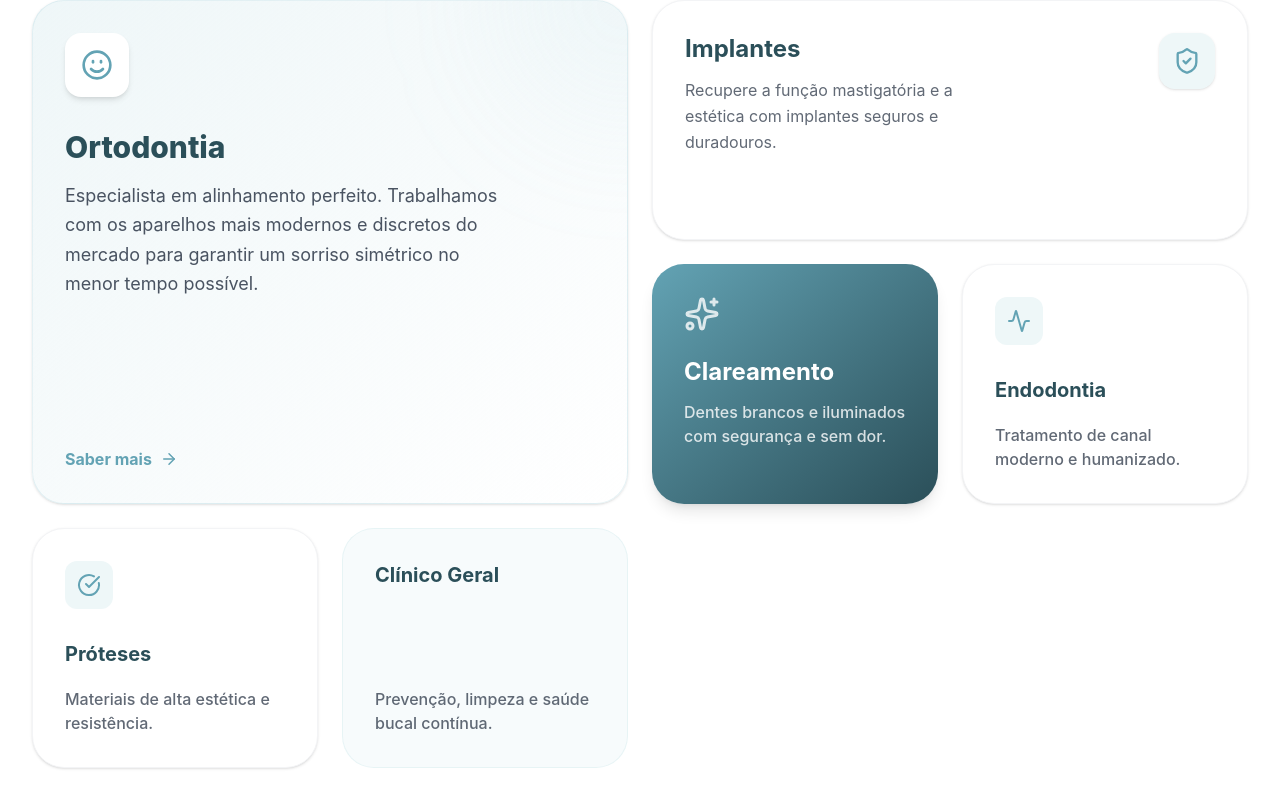
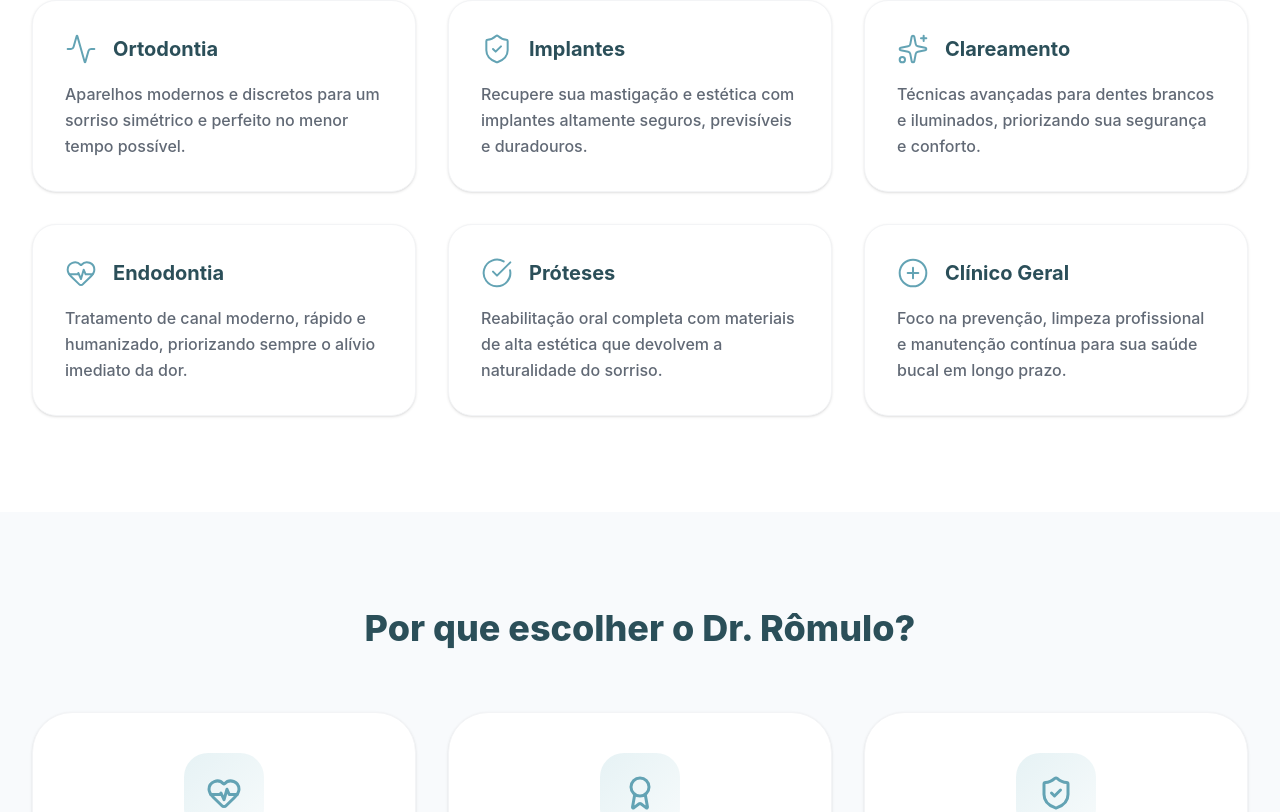
Before and after one commit to autonomousia25-hue/13-app-dr-romulo-costa, a React (Vite) app: page / in a window 1280 px wide. Shown: the part 1193-2005 px from the top of the page. Built offline with nearby package versions, Linux system fonts and the light colour scheme.

Commit message:
style: uniform 3x2 grid for treatments with inline professional icons

```diff
--- a/src/App.jsx
+++ b/src/App.jsx
@@ -1,5 +1,5 @@
 import React from 'react';
-import { Phone, ShieldCheck, HeartPulse, Smile, ChevronRight, CheckCircle, Clock, MapPin, ArrowRight, Sparkles, Activity } from 'lucide-react';
+import { Phone, ShieldCheck, HeartPulse, ChevronRight, CheckCircle, Clock, MapPin, ArrowRight, Sparkles, Activity, PlusCircle, Award } from 'lucide-react';
 import { motion } from 'framer-motion';
 
 const InstagramIcon = ({ size = 24 }) => (
@@ -112,7 +112,7 @@ function App() {
               className="max-w-2xl"
             >
               <motion.div variants={fadeUp} className="inline-flex items-center gap-2 px-5 py-2.5 rounded-full bg-white/80 backdrop-blur-sm shadow-md text-primaryDark font-semibold text-sm mb-8 border border-primaryLight/50">
-                <Smile size={18} className="text-primary" /> Especialista em Ortodontia
+                <Award size={18} className="text-primary" /> Especialista em Ortodontia
               </motion.div>
 
               <motion.h1 variants={fadeUp} className="text-4xl md:text-5xl lg:text-6xl font-extrabold text-primaryDark leading-[1.1] mb-6">
@@ -193,70 +193,26 @@ function App() {
             whileInView="visible"
             viewport={{ once: true, margin: "-100px" }}
             variants={staggerContainer}
-            className="grid grid-cols-1 md:grid-cols-3 lg:grid-cols-4 gap-6 auto-rows-[240px]"
+            className="grid grid-cols-1 md:grid-cols-2 lg:grid-cols-3 gap-8"
           >
-            {/* Item 1 - Ortodontia */}
-            <motion.div variants={fadeUp} whileHover={{ y: -5 }} className="md:col-span-2 md:row-span-2 rounded-[2rem] bg-gradient-to-br from-primaryLight/20 to-white p-8 border border-primaryLight/30 flex flex-col justify-between shadow-sm hover:shadow-xl transition-all group overflow-hidden relative">
-              <div className="absolute top-0 right-0 w-64 h-64 bg-primaryLight/10 rounded-full blur-3xl transform translate-x-1/2 -translate-y-1/2 group-hover:bg-primaryLight/20 transition-colors"></div>
-              <div className="relative z-10">
-                <div className="w-16 h-16 bg-white rounded-2xl flex items-center justify-center shadow-md mb-8 group-hover:scale-110 transition-transform duration-500">
-                  <Smile size={32} className="text-primary" />
+            {[
+              { icon: Activity, title: "Ortodontia", desc: "Aparelhos modernos e discretos para um sorriso simétrico e perfeito no menor tempo possível." },
+              { icon: ShieldCheck, title: "Implantes", desc: "Recupere sua mastigação e estética com implantes altamente seguros, previsíveis e duradouros." },
+              { icon: Sparkles, title: "Clareamento", desc: "Técnicas avançadas para dentes brancos e iluminados, priorizando sua segurança e conforto." },
+              { icon: HeartPulse, title: "Endodontia", desc: "Tratamento de canal moderno, rápido e humanizado, priorizando sempre o alívio imediato da dor." },
+              { icon: CheckCircle, title: "Próteses", desc: "Reabilitação oral completa com materiais de alta estética que devolvem a naturalidade do sorriso." },
+              { icon: PlusCircle, title: "Clínico Geral", desc: "Foco na prevenção, limpeza profissional e manutenção contínua para sua saúde bucal em longo prazo." }
+            ].map((item, i) => (
+              <motion.div key={i} variants={fadeUp} whileHover={{ y: -5 }} className="bg-white p-8 rounded-[1.5rem] shadow-sm border border-gray-100 hover:shadow-xl hover:border-primary/30 transition-all group flex flex-col justify-start">
+                <div className="flex items-center gap-4 mb-4">
+                  <div className="text-primary group-hover:scale-110 transition-transform duration-300">
+                    <item.icon size={32} strokeWidth={1.5} />
+                  </div>
+                  <h3 className="text-xl font-bold text-primaryDark">{item.title}</h3>
                 </div>
-                <h3 className="text-3xl font-extrabold text-primaryDark mb-4">Ortodontia</h3>
-                <p className="text-textPrimary/80 leading-relaxed max-w-md text-lg">Especialista em alinhamento perfeito. Trabalhamos com os aparelhos mais modernos e discretos do mercado para garantir um sorriso simétrico no menor tempo possível.</p>
-              </div>
-              <a href="https://api.whatsapp.com/send?phone=5512974071990" target="_blank" rel="noreferrer" className="relative z-10 inline-flex items-center gap-2 text-primary font-bold mt-4 hover:text-primaryDark transition-colors group/btn">
-                Saber mais <ArrowRight size={18} className="group-hover/btn:translate-x-1 transition-transform" />
-              </a>
-            </motion.div>
-
-            {/* Item 2 - Implantes */}
-            <motion.div variants={fadeUp} whileHover={{ y: -5 }} className="md:col-span-2 rounded-[2rem] bg-white shadow-sm p-8 border border-gray-100 flex flex-col justify-between hover:border-primary/30 hover:shadow-xl transition-all group relative overflow-hidden">
-              <div className="absolute inset-0 bg-gradient-to-r from-transparent to-primaryLight/5 opacity-0 group-hover:opacity-100 transition-opacity"></div>
-              <div className="flex justify-between items-start relative z-10">
-                <div>
-                  <h3 className="text-2xl font-bold text-primaryDark mb-3">Implantes</h3>
-                  <p className="text-textPrimary/70 leading-relaxed max-w-xs">Recupere a função mastigatória e a estética com implantes seguros e duradouros.</p>
-                </div>
-                <div className="w-14 h-14 bg-primaryLight/20 rounded-2xl flex items-center justify-center text-primary group-hover:bg-primary group-hover:text-white transition-colors duration-500 shadow-sm">
-                  <ShieldCheck size={28} />
-                </div>
-              </div>
-            </motion.div>
-
-            {/* Item 3 - Clareamento */}
-            <motion.div variants={fadeUp} whileHover={{ y: -5 }} className="rounded-[2rem] bg-gradient-to-br from-primary to-primaryDark text-white p-8 flex flex-col justify-between shadow-lg hover:shadow-primary/30 transition-all group relative overflow-hidden">
-              <div className="absolute inset-0 bg-white/10 opacity-0 group-hover:opacity-100 transition-opacity"></div>
-              <div className="relative z-10">
-                <Sparkles size={36} className="mb-6 opacity-80 group-hover:opacity-100 group-hover:scale-110 transition-transform" />
-                <h3 className="text-2xl font-bold mb-3">Clareamento</h3>
-                <p className="text-white/80 font-medium">Dentes brancos e iluminados com segurança e sem dor.</p>
-              </div>
-            </motion.div>
-
-            {/* Item 4 - Endodontia */}
-            <motion.div variants={fadeUp} whileHover={{ y: -5 }} className="rounded-[2rem] bg-white shadow-sm p-8 border border-gray-100 flex flex-col justify-between hover:border-primary/30 hover:shadow-xl transition-all group">
-               <div className="w-12 h-12 bg-primaryLight/20 rounded-xl flex items-center justify-center text-primary mb-5 group-hover:-rotate-12 transition-transform duration-300">
-                  <Activity size={24} />
-                </div>
-              <h3 className="text-xl font-bold text-primaryDark mb-2">Endodontia</h3>
-              <p className="text-textPrimary/70 font-medium">Tratamento de canal moderno e humanizado.</p>
-            </motion.div>
-
-             {/* Item 5 - Próteses */}
-             <motion.div variants={fadeUp} whileHover={{ y: -5 }} className="rounded-[2rem] bg-white shadow-sm p-8 border border-gray-100 flex flex-col justify-between hover:border-primary/30 hover:shadow-xl transition-all group">
-               <div className="w-12 h-12 bg-primaryLight/20 rounded-xl flex items-center justify-center text-primary mb-5 group-hover:rotate-12 transition-transform duration-300">
-                  <CheckCircle size={24} />
-                </div>
-              <h3 className="text-xl font-bold text-primaryDark mb-2">Próteses</h3>
-              <p className="text-textPrimary/70 font-medium">Materiais de alta estética e resistência.</p>
-            </motion.div>
-
-             {/* Item 6 - Clínico Geral */}
-             <motion.div variants={fadeUp} whileHover={{ y: -5 }} className="rounded-[2rem] bg-primaryLight/10 p-8 flex flex-col justify-between border border-primaryLight/20 hover:bg-primaryLight/20 transition-colors group">
-              <h3 className="text-xl font-bold text-primaryDark mb-2">Clínico Geral</h3>
-              <p className="text-textPrimary/70 font-medium">Prevenção, limpeza e saúde bucal contínua.</p>
-            </motion.div>
+                <p className="text-textPrimary/70 font-medium leading-relaxed">{item.desc}</p>
+              </motion.div>
+            ))}
           </motion.div>
         </div>
       </section>
@@ -281,7 +237,7 @@ function App() {
           >
             {[
               { icon: HeartPulse, title: "Tecnologia 3D Avançada", desc: "Diagnósticos precisos através de escaneamento digital e modelagem 3D, eliminando moldagens desconfortáveis e garantindo resultados previsíveis." },
-              { icon: Smile, title: "Conforto Absoluto", desc: "Ambiente preparado para reduzir a ansiedade. Nosso foco principal é em quem tem medo de dentista, garantindo procedimentos humanizados." },
+              { icon: Award, title: "Conforto Absoluto", desc: "Ambiente preparado para reduzir a ansiedade. Nosso foco principal é em quem tem medo de dentista, garantindo procedimentos humanizados." },
               { icon: ShieldCheck, title: "Segurança Clínica", desc: "Biossegurança rigorosa e utilização dos melhores materiais odontológicos disponíveis mundialmente." }
             ].map((item, i) => (
               <motion.div key={i} variants={fadeUp} whileHover={{ y: -10 }} className="bg-white p-10 rounded-[2.5rem] shadow-sm border border-gray-100 hover:shadow-2xl hover:shadow-primary/10 transition-all duration-300 group">
@@ -365,7 +321,7 @@ function App() {
               { icon: CheckCircle, title: "Combate ao Mau Hálito", content: <ul className="text-textPrimary/70 text-sm space-y-3"><li>• <strong>Beba muita água:</strong> evita a boca seca.</li><li>• <strong>Escove a língua:</strong> foco das bactérias.</li><li>• <strong>Use fio dental:</strong> sempre após refeições.</li><li>• <strong>Dieta:</strong> cuidado com alho e cebola.</li></ul> },
               { icon: ShieldCheck, title: "O Poder do Fio Dental", content: <p className="text-textPrimary/70 text-sm leading-relaxed">Você sabia que quando não usamos fio dental, deixamos de limpar <strong>35% da superfície</strong> do dente? Ele é essencial para remover a placa bacteriana onde a escova jamais alcança.</p> },
               { icon: Clock, title: "Troca da Escova", content: <p className="text-textPrimary/70 text-sm leading-relaxed">Troque a sua escova a cada <strong>3 meses</strong> ou ao notar desgaste nas cerdas. Escovas velhas acumulam bactérias e perdem a eficiência na remoção da placa bacteriana.</p> },
-              { icon: Smile, title: "Cuidados c/ a Prótese", content: <p className="text-textPrimary/70 text-sm leading-relaxed">Para sua prótese removível durar muito mais, higienize diariamente com escovas macias adequadas e evite pastas muito abrasivas que possam arranhar a resina.</p> }
+              { icon: Award, title: "Cuidados c/ a Prótese", content: <p className="text-textPrimary/70 text-sm leading-relaxed">Para sua prótese removível durar muito mais, higienize diariamente com escovas macias adequadas e evite pastas muito abrasivas que possam arranhar a resina.</p> }
             ].map((item, i) => (
               <motion.div key={i} variants={fadeUp} whileHover={{ y: -8 }} className="bg-white p-8 rounded-[2rem] shadow-sm border border-gray-100 hover:border-primary/30 hover:shadow-xl transition-all duration-300 group">
                 <div className="w-14 h-14 bg-primaryLight/20 rounded-2xl flex items-center justify-center text-primary mb-6 group-hover:scale-110 group-hover:rotate-6 transition-transform"><item.icon size={26} /></div>
```
